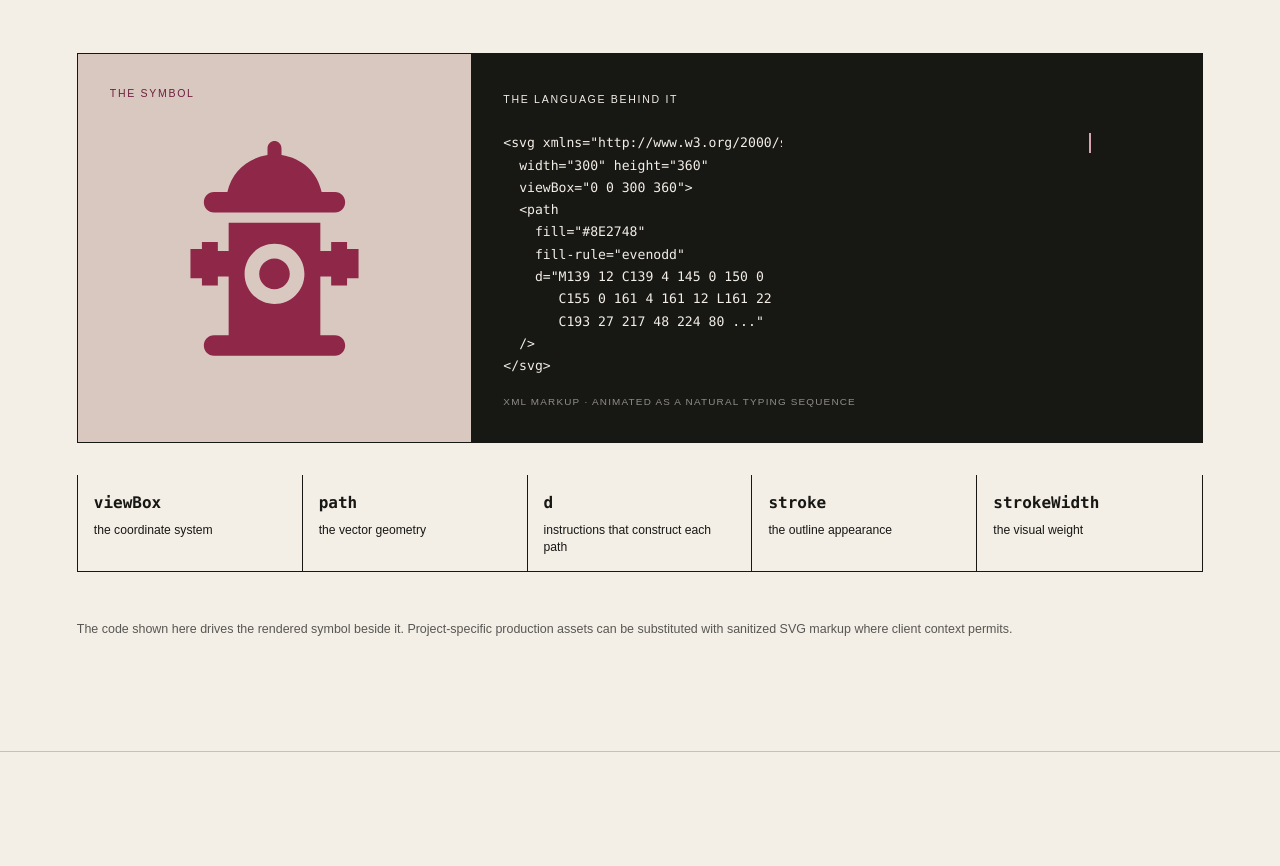
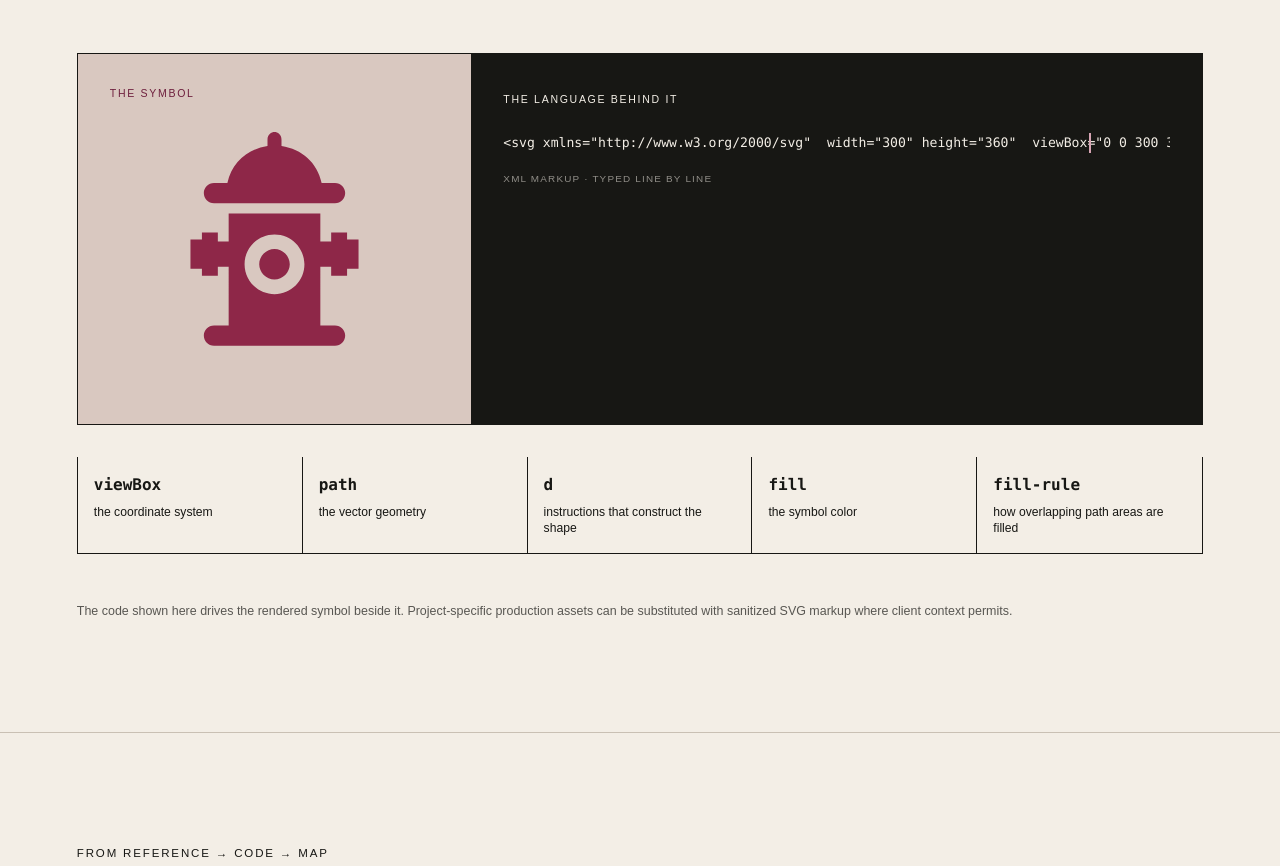
Before and after one commit to YXCastillo/yaneth-gis-portfolio, a Next.js app: page /case-studies/svg-symbology in a window 1280 px wide. Shown: the part 1820-2686 px from the top of the page. Built offline with nearby package versions, Linux system fonts and the light colour scheme.

Commit message:
Make SVG markup type line by line and align code glossary

```diff
--- a/app/case-studies/svg-symbology/page.tsx
+++ b/app/case-studies/svg-symbology/page.tsx
@@ -5,17 +5,19 @@ export const metadata:Metadata={
   description:"A creative-technology case study in custom SVG symbology, vector geometry, GIS implementation, and cartographic design."
 };
 
-const svgMarkup=`<svg xmlns="http://www.w3.org/2000/svg"
-  width="300" height="360"
-  viewBox="0 0 300 360">
-  <path
-    fill="#8E2748"
-    fill-rule="evenodd"
-    d="M139 12 C139 4 145 0 150 0
-       C155 0 161 4 161 12 L161 22
-       C193 27 217 48 224 80 ..."
-  />
-</svg>`;
+const svgLines=[
+  '<svg xmlns="http://www.w3.org/2000/svg"',
+  '  width="300" height="360"',
+  '  viewBox="0 0 300 360">',
+  '  <path',
+  '    fill="#8E2748"',
+  '    fill-rule="evenodd"',
+  '    d="M139 12 C139 4 145 0 150 0',
+  '       C155 0 161 4 161 12 L161 22',
+  '       C193 27 217 48 224 80 ..."',
+  '  />',
+  '</svg>'
+];
 
 function HydrantSymbol({className=""}:{className?:string}){
   return <img className={className} src="/case-study/svg-symbology/fire-hydrant-classic.svg" alt="Custom fire hydrant SVG"/>
@@ -43,10 +45,10 @@ export default function SvgSymbologyCaseStudy(){return <main className="svg-case
   <p>That makes SVG especially useful for GIS. The same asset can remain crisp as it scales, stay lightweight, and be edited at the geometry or style level instead of repeatedly recreating a raster image.</p></div>
   <div className="svg-language">
     <div className="svg-render"><span>THE SYMBOL</span><img src="/case-study/svg-symbology/fire-hydrant-classic.svg" alt="Custom fire hydrant SVG"/></div>
-    <div className="svg-code"><span>THE LANGUAGE BEHIND IT</span><div className="svg-typewriter" aria-label="Animated SVG markup"><pre><code>{svgMarkup}</code></pre><i aria-hidden="true"/></div><small className="svg-motion-caption">XML markup · animated as a natural typing sequence</small></div>
+    <div className="svg-code"><span>THE LANGUAGE BEHIND IT</span><div className="svg-typewriter" aria-label="Animated SVG markup"><pre><code>{svgLines.map((line,i)=><span className="svg-typed-line" style={{"--line":i} as React.CSSProperties} key={i}>{line}</span>)}</code></pre><i aria-hidden="true"/></div><small className="svg-motion-caption">XML markup · typed line by line</small></div>
   </div>
   <div className="svg-code-key">
-    <p><code>viewBox</code><span>the coordinate system</span></p><p><code>path</code><span>the vector geometry</span></p><p><code>d</code><span>instructions that construct each path</span></p><p><code>stroke</code><span>the outline appearance</span></p><p><code>strokeWidth</code><span>the visual weight</span></p>
+    <p><code>viewBox</code><span>the coordinate system</span></p><p><code>path</code><span>the vector geometry</span></p><p><code>d</code><span>instructions that construct the shape</span></p><p><code>fill</code><span>the symbol color</span></p><p><code>fill-rule</code><span>how overlapping path areas are filled</span></p>
   </div>
   <p className="svg-demo-note">The code shown here drives the rendered symbol beside it. Project-specific production assets can be substituted with sanitized SVG markup where client context permits.</p>
 </section>
```
